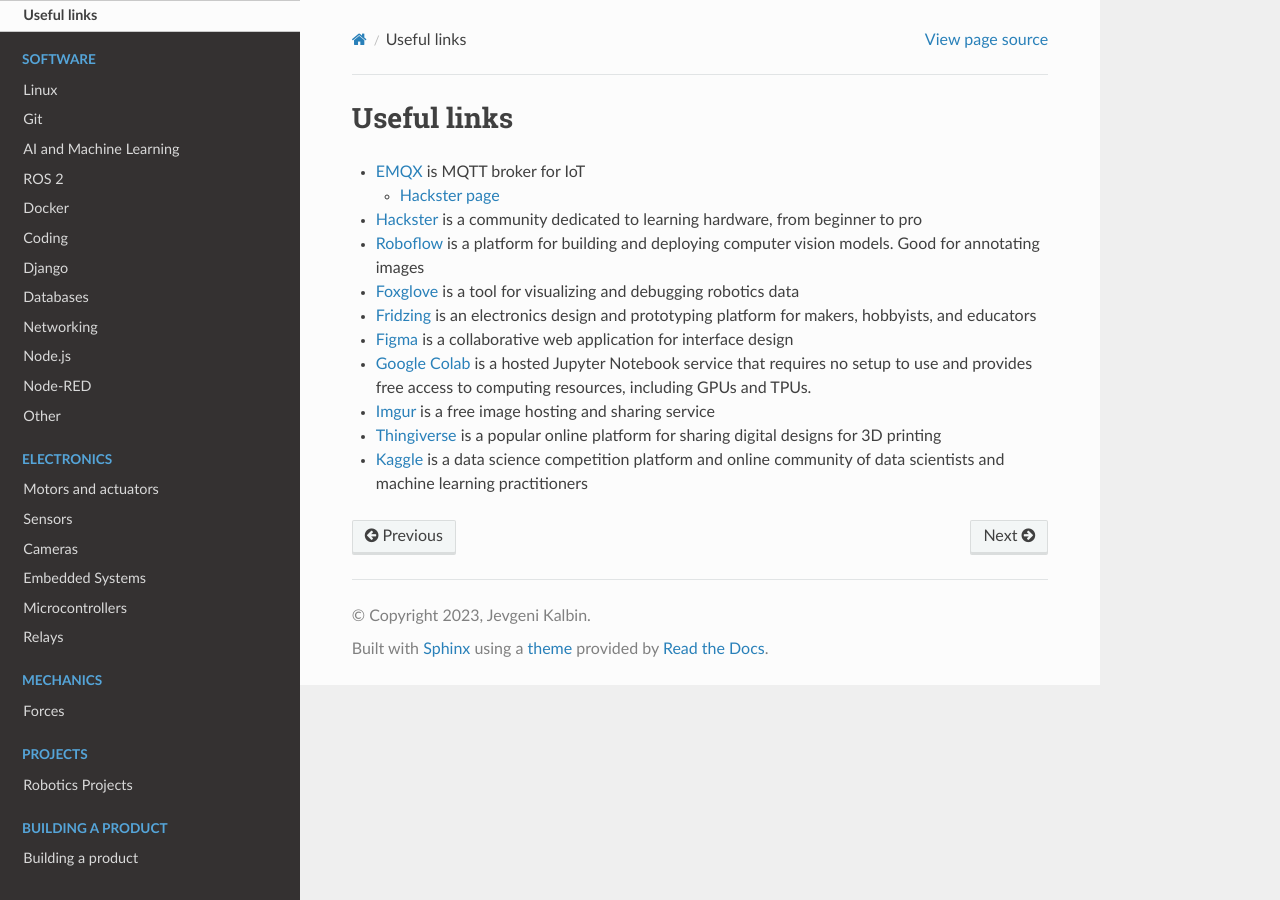
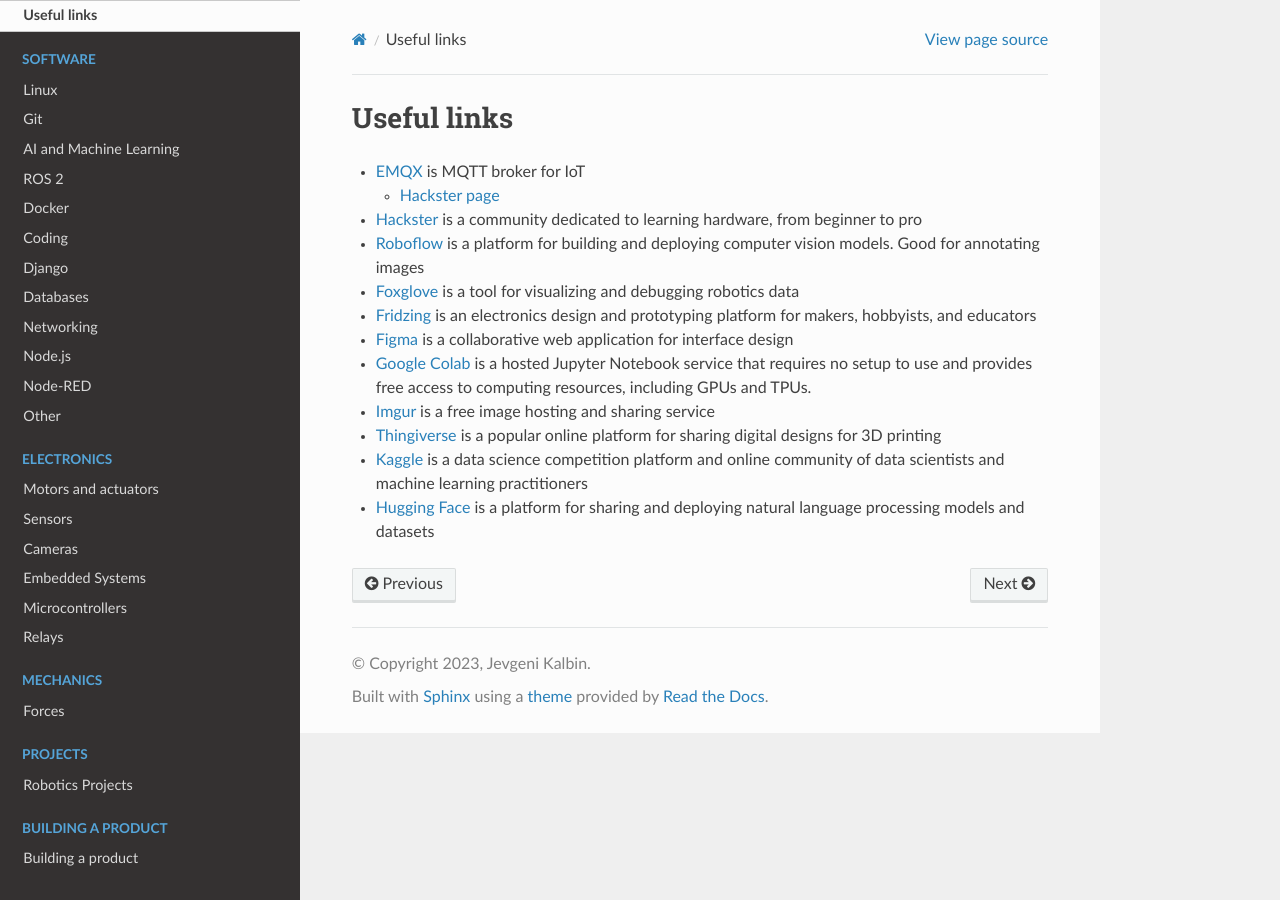
Before and after one commit to jevgenik/manuals, a Sphinx documentation site: the page built from source/files/useful.rst, in a window 1280 px wide. Built offline with Sphinx 7.4.7 and the Read the Docs theme 2.0.0, drawn with Linux system fonts in a browser that asks for light colours.

Commit message:
huggingface

```diff
--- a/source/files/useful.rst
+++ b/source/files/useful.rst
@@ -23,3 +23,5 @@ Useful links
 * `Thingiverse <https://www.thingiverse.com/>`_ is a popular online platform for sharing digital designs for 3D printing
 
 * `Kaggle <https://www.kaggle.com/>`_ is a data science competition platform and online community of data scientists and machine learning practitioners
+
+* `Hugging Face <https://huggingface.co/>`_ is a platform for sharing and deploying natural language processing models and datasets
```
